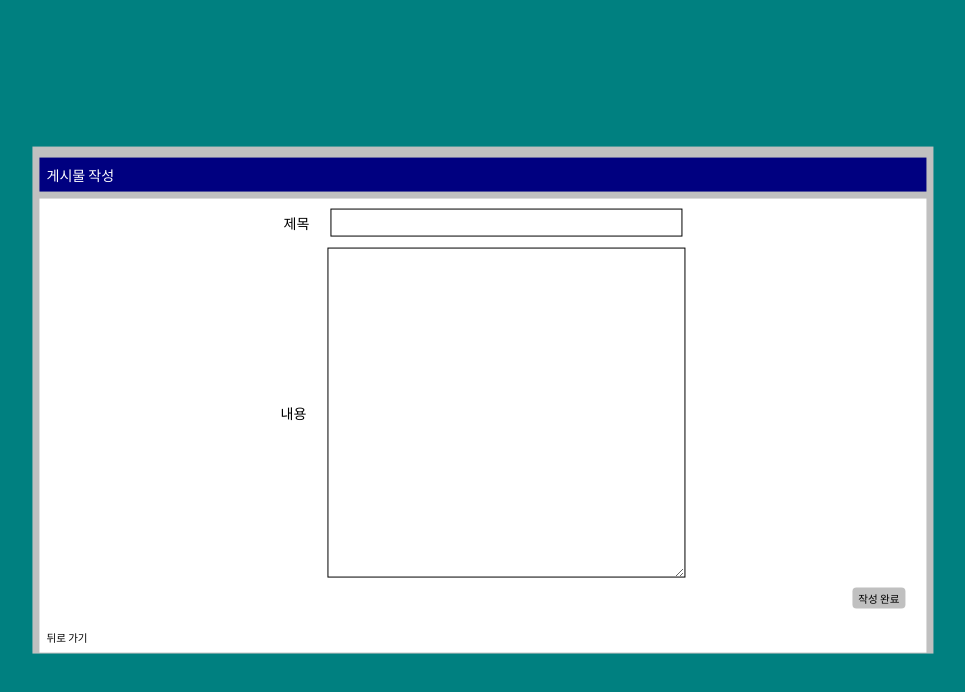
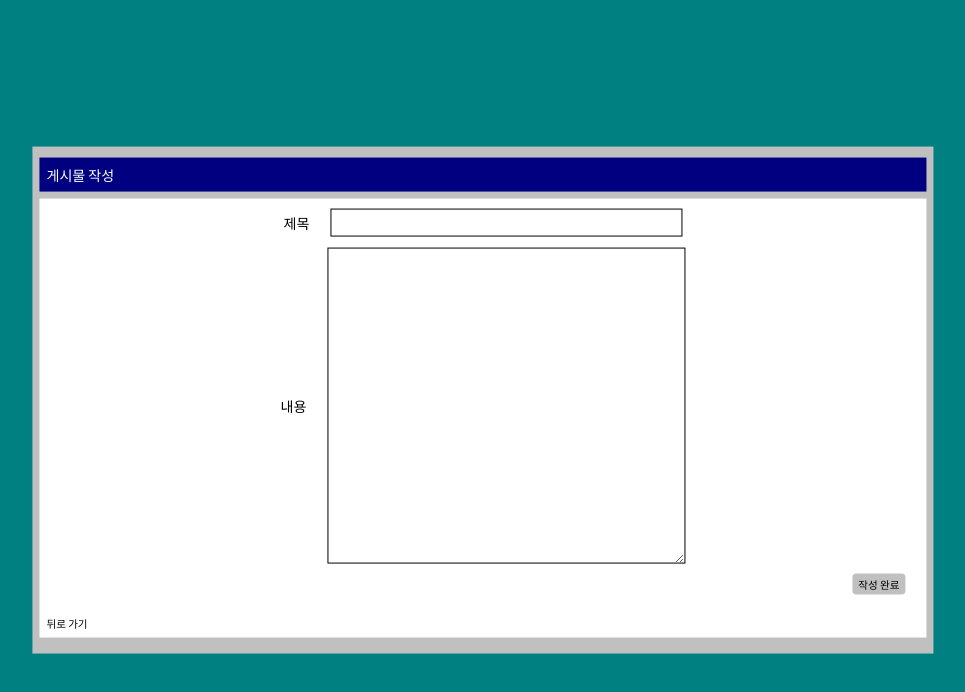
Before and after one commit to MZgaMeZone/gaMeZone, a React (Create React App) app in the folder FrontEnd/: page /community/write in a window 1280 px wide. Shown: the top 692 px of the page, without its empty margins (157-1122 px from the left). Built offline with nearby package versions, Linux system fonts and the light colour scheme; a web font is replaced by a local one.

Commit message:
[style] 글 작성 css 변경

```diff
--- a/FrontEnd/src/components/Boards/CreatePost.tsx
+++ b/FrontEnd/src/components/Boards/CreatePost.tsx
@@ -129,13 +129,14 @@ const MainLabel = styled.p`
 
 const MainInput = styled.textarea`
   width: 50rem;
-  height: 46rem;
+  height: 44rem;
   font-size: 2rem;
   border: 1px solid black;
 `
 
 const PostButton = styled.button`
   align-self: end;
+  word-wrap: normal;
   margin: 0 3rem 2rem;
   height: 3rem;
   background-color: var(--background--gray);
```
